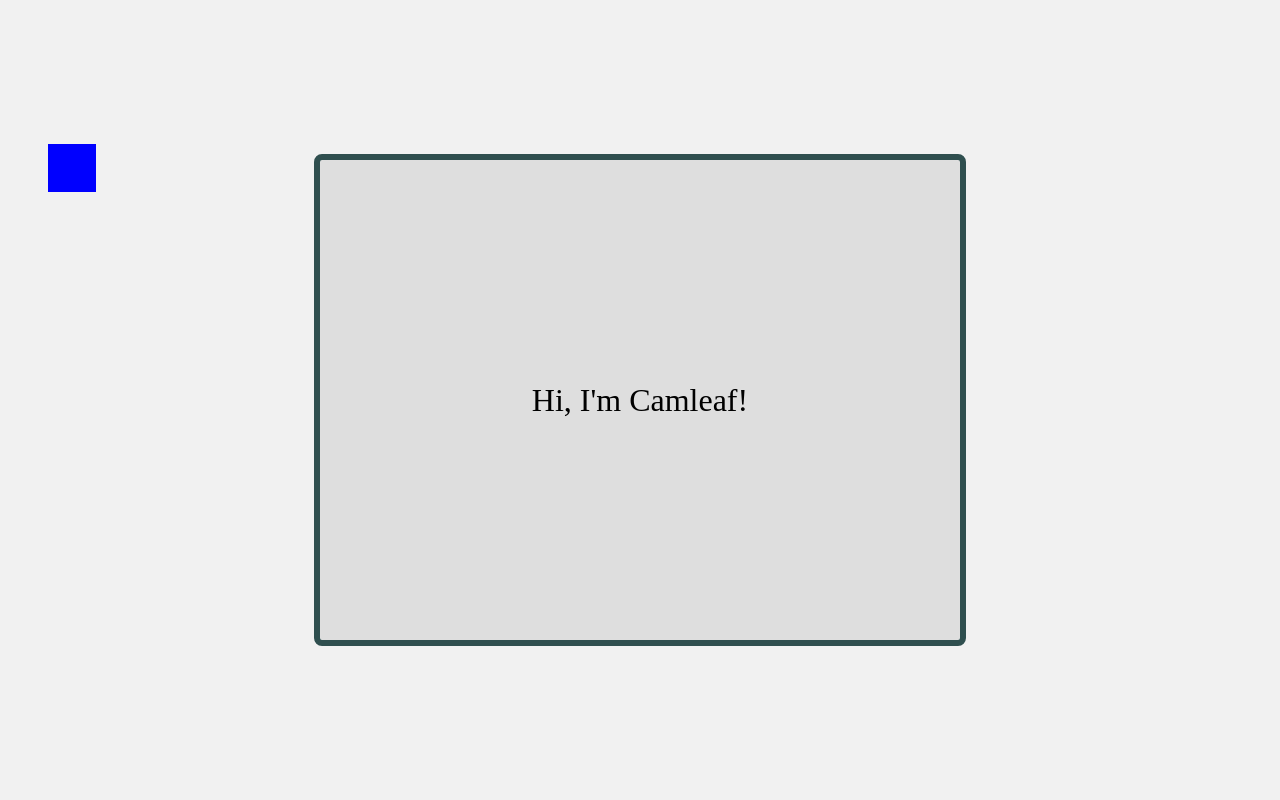
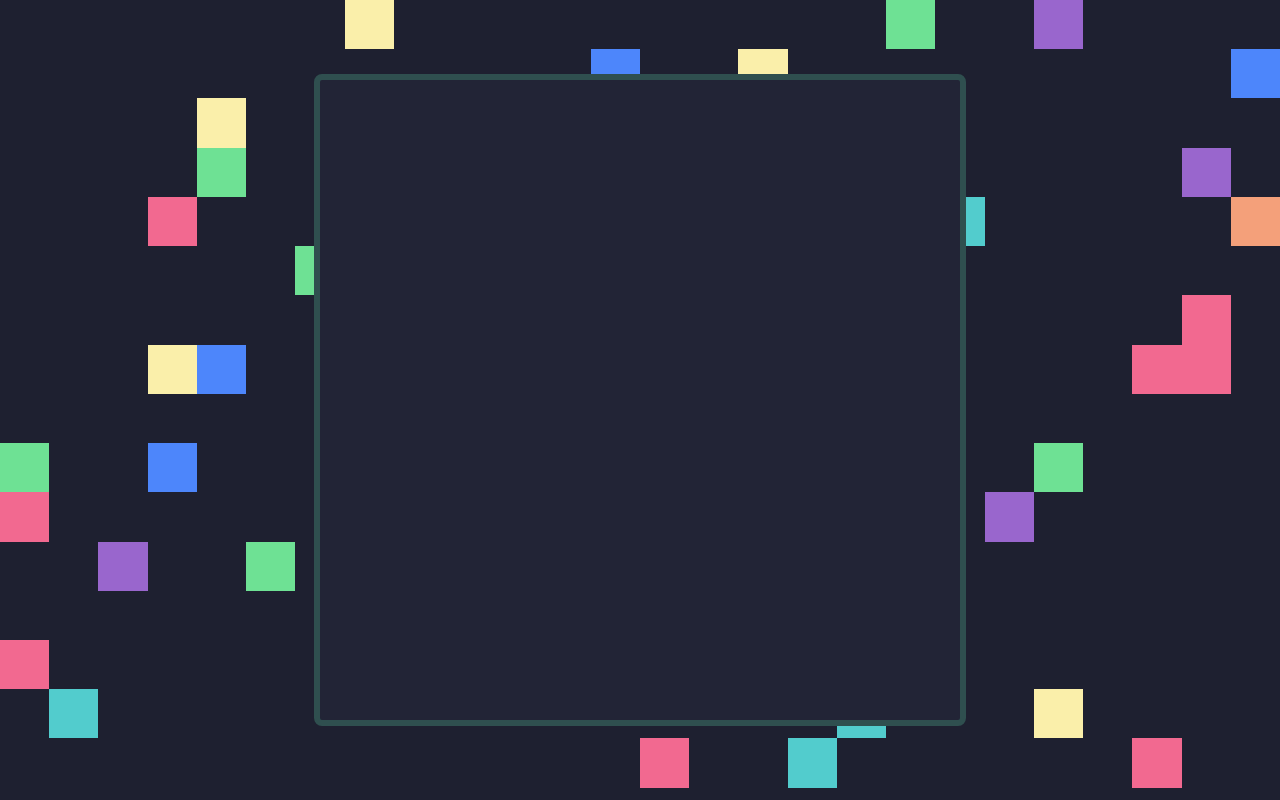
Before and after one commit to Camleaf/personal-website, a React (Vite) app: page / in a window 1280 px wide. Built offline with nearby package versions, Linux system fonts and the light colour scheme; a web font is replaced by a local one.

Commit message:
Very happy with my current progress

```diff
--- a/src/components/background/Background.css
+++ b/src/components/background/Background.css
@@ -10,13 +10,13 @@
 }
 
 
-.bg-block {
+.bg-tile {
     position:fixed;
-    top:calc(var(--y) * 3rem);
-    left:calc(var(--x) * 3rem);
+    top:calc(var(--y) * var(--sidelength));
+    left:calc(var(--x) * var(--sidelength));
     box-sizing: border-box;
-    height:3rem;
-    width:3rem;
+    height:var(--sidelength);
+    width:var(--sidelength);
     display:flex;
     align-items:center;
     justify-content:center;
--- a/src/components/background/Background.scripts.ts
+++ b/src/components/background/Background.scripts.ts
@@ -1,2 +1,70 @@
 // Todo make a script which given screen width and height and tile sidelength returns all coordinates and colours of background tiles,
 // Make another script which takes those coordinates and colour objects and returns a list of TileObjects
+
+// X and Y of tilewrapper are relative numbers to the number of tiles that can fit in a given row and column
+
+const tileTrialSidelength:number = 3; // In REM
+const tileFillPercent:number = 0.15; // 20% chance of any given tile being filled
+const darkModeColours:string[] = ["#9966CD","#4D86FB","#6EE194","#F26990","#F4A07A","#52CCCD","#FAEFAA"];
+
+export type tileWrapper = {
+    sidelength:string, // Sidelength is string because it is in REM
+    colour: string,
+    x : number,
+    y : number
+}
+
+export type tileDimensionData = {
+    maxFitY:number,
+    maxFitX:number,
+    sidelength:string, // sideLength and yOffset are stored in terms of rem
+    yOffset:string,
+}
+
+const getRem = ():number => parseFloat(getComputedStyle(document.documentElement).fontSize);
+
+
+export const getTileDimensions = (width:number, height:number):tileDimensionData => {
+    const remWidth:number = width / getRem();
+    const remHeight:number = height / getRem();
+
+    const maxFitY = Math.floor(remHeight / tileTrialSidelength);
+    const maxFitX = Math.floor(remWidth / tileTrialSidelength);
+
+    // Since trains will start from only the far right or far left,
+    // the top and bottom doesn't need to be perfectly aligned, and we can add an offset to make it look centred
+
+    // first we calculate how many blocks we can fit with a sidelength of 3rem, then do a minor adjustment to make it look perfect by shifting the sidelength
+    const sidelength = tileTrialSidelength + ((remWidth - (tileTrialSidelength * maxFitX))/maxFitX);
+
+    // To make the y centred, we calculate the yoffset the same way as avbove but without adding the trialsidelength again
+    const yOffset = remHeight - (tileTrialSidelength * maxFitY);
+
+    return {
+        maxFitX: maxFitX,
+        maxFitY: maxFitY,
+        sidelength: sidelength + 'rem',
+        yOffset: yOffset + 'rem'
+    };
+}
+
+
+export const makeBgTiles = (dimensionData: tileDimensionData):tileWrapper[] => {
+    // We want to fill 20% of all tiles
+
+    const tiles: tileWrapper[] = [];
+    const colourSet:string[] = darkModeColours;
+    for (let row = 0;row<dimensionData.maxFitY;row++){
+        for (let col = 0;col<dimensionData.maxFitX;col++){
+            if (!(Math.random()<tileFillPercent)) continue;
+            // If not in the 20% chance continue, else add to tiles
+            tiles.push({
+                sidelength:dimensionData.sidelength,
+                colour:colourSet[Math.floor(Math.random()*colourSet.length)],
+                x:col,
+                y:row
+            });
+        }
+    }
+    return tiles;
+}
--- a/src/components/background/Background.tsx
+++ b/src/components/background/Background.tsx
@@ -1,15 +1,39 @@
+import { useEffect, useState } from 'react';
 import "./Background.css";
-import Tile from "./Tile.tsx";
+import type { tileWrapper, tileDimensionData} from "./Background.scripts"
+import { getTileDimensions, makeBgTiles } from "./Background.scripts"
+import Tile from "./Tile";
 
 function Background() {
+    const [bgTiles, setBgTiles] = useState<tileWrapper[]>([]);
 
+    // Initialize backgrund objects
+    useEffect(()=>{
+        // Initialize tiles
+        const dimensionData: tileDimensionData = getTileDimensions(window.innerWidth, window.innerHeight)
+        setBgTiles(makeBgTiles(dimensionData));
 
+        window.addEventListener('resize',()=>{
+            const dimensionData: tileDimensionData = getTileDimensions(window.innerWidth, window.innerHeight)
+        setBgTiles(makeBgTiles(dimensionData));
+
+        });
+    },[])
 
 
     return (
         <>
             <div className="bg-wrapper">
-                <Tile/>
+                {bgTiles.map((data,index)=> (
+                    <div key={index}>
+                        <Tile
+                            colour={data.colour}
+                            sidelength={data.sidelength}
+                            x = {data.x}
+                            y = {data.y}
+                        />
+                    </div>
+                ))}
             </div>
         </>
     );
--- a/src/components/background/Tile.tsx
+++ b/src/components/background/Tile.tsx
@@ -1,18 +1,19 @@
 import "./Background.css"
 
 // The scattered tiles across the background which are filled
-function Tile() {
+function Tile(props:{colour:string,sidelength:string,x:number,y:number}) {
 
   // tileDimension will be dynamically generated eventually
   const tileDimension = {
-     "--color": "blue",
-     "--x": "1",
-     "--y": "3",
+     "--color": props.colour,
+     "--sidelength": props.sidelength,
+     "--x": props.x,
+     "--y": props.y,
   } as React.CSSProperties;
 
   return (
     <>
-        <div className="bg-block" style={tileDimension}/>
+        <div className="bg-tile" style={tileDimension}/>
     </>
   );
 }
--- a/src/index.css
+++ b/src/index.css
@@ -9,6 +9,7 @@ html {
     font-optical-sizing: auto;
     font-weight: 400;
     font-style: normal;
+    background-color:#1e2030;
 }
 
 :root {
--- a/src/layout.css
+++ b/src/layout.css
@@ -1,12 +1,17 @@
 
+/* possible colors
+ * #191B29
+ *
+ * */
 .head-wrapper {
     width:50vw;
-    height:60vh;
+    height:80vh;
     display:flex;
     align-items: center;
     justify-content: center;
     text-align: center;
     border: .4rem solid darkslategray;
     border-radius:.5rem;
-    background-color:#dedede;
+    /*backdrop-filter: blur(1rem);*/
+    background-color: #222436;
 }
--- a/src/pages/Home.tsx
+++ b/src/pages/Home.tsx
@@ -4,7 +4,6 @@ function Home() {
 
   return (
     <>
-        <h1>Hi, I'm Camleaf!</h1>
     </>
   );
 }
```
Also changed, not shown: 1 other file (tests, documents, lock files or other folders).
